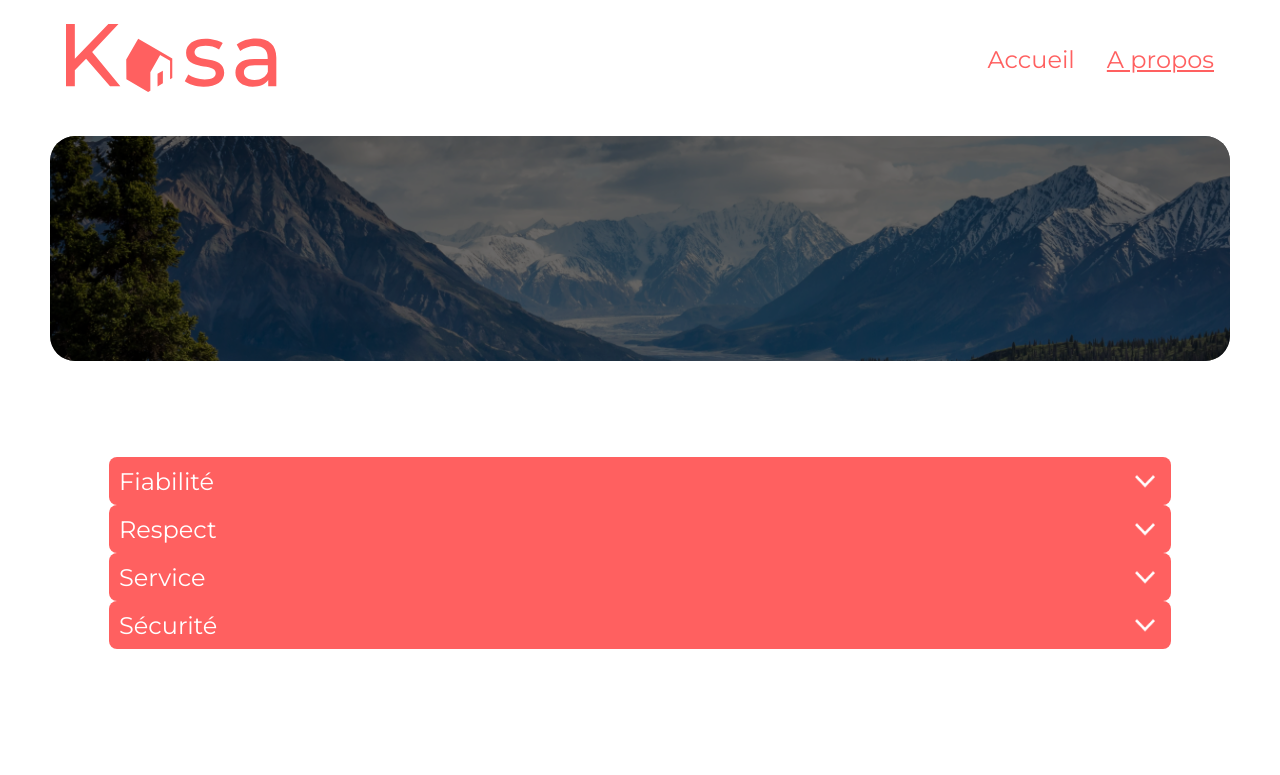
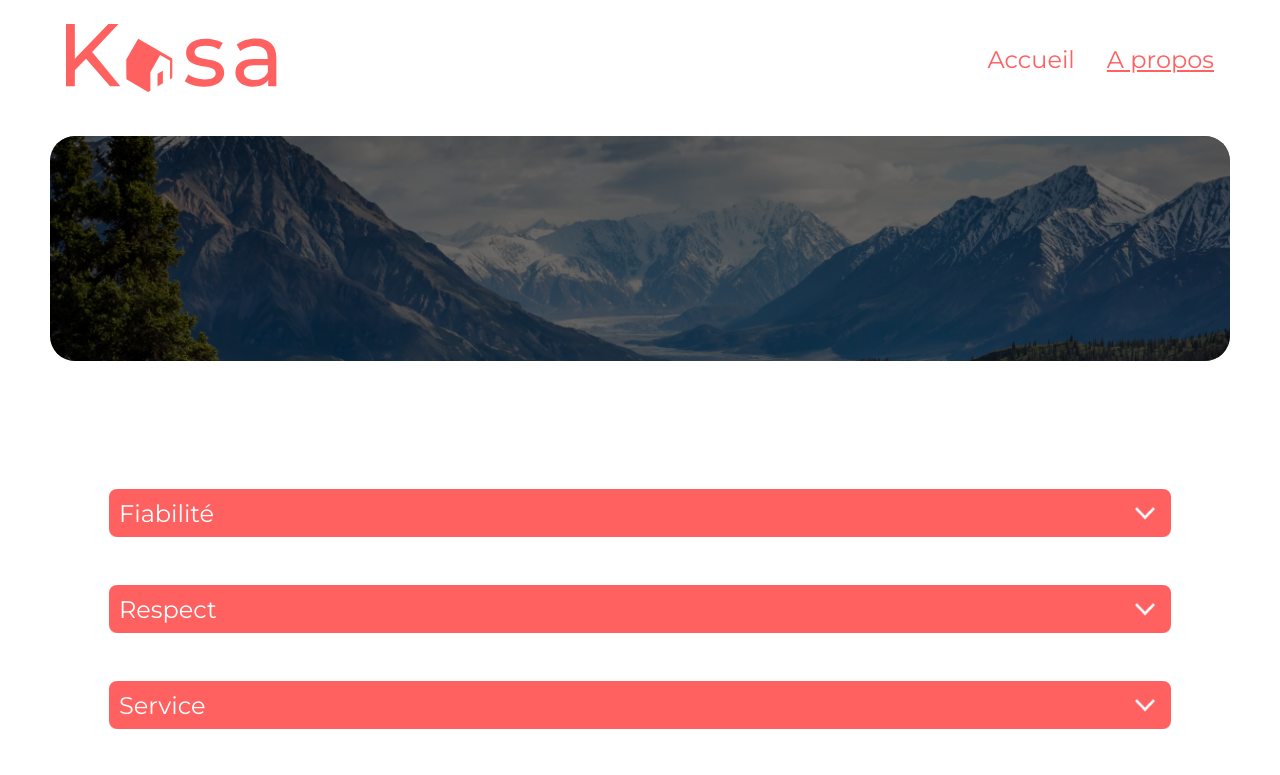
Before and after one commit to HDevv/P7_roldan_hicham, a React (Vite) app in the folder kasa/: page /about in a window 1280 px wide. Shown: the top 775 px of the page. Built offline with nearby package versions, Linux system fonts and the light colour scheme.

Commit message:
Update about.css

```diff
--- a/kasa/src/pages/about/about.css
+++ b/kasa/src/pages/about/about.css
@@ -9,7 +9,7 @@ body {
   align-items: center;
   width: 100%;
 
-  padding-top: 6rem;
+  padding-top: 5rem;
 }
 .accordions2 > .accordeon {
   display: flex;
@@ -17,6 +17,7 @@ body {
   align-self: center;
   margin: auto;
   width: 90%;
+  padding-top: 3rem;
 }
 .accordions2 > .accordeon > .accordeon_header {
   height: 3rem;
```
